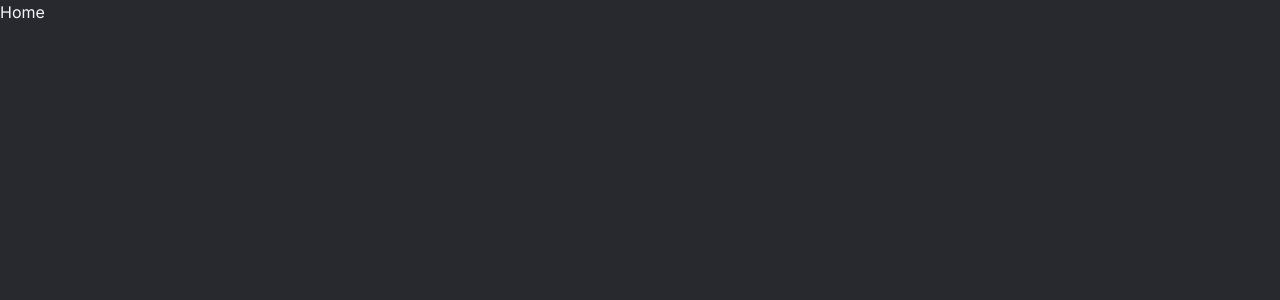
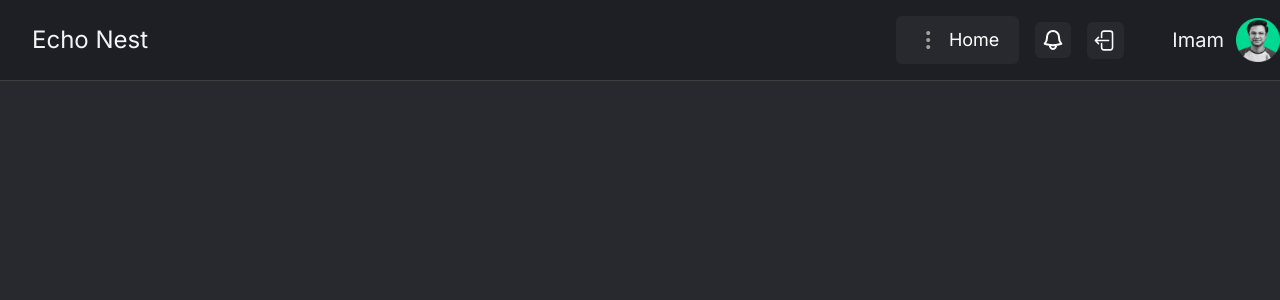
Before and after one commit to imam0321/echo-nest-client, a React (Vite) app: page / in a window 1280 px wide. Shown: the top 300 px of the page. Built offline with nearby package versions, Linux system fonts and the light colour scheme.

Commit message:
add: header

```diff
--- a/src/pages/Home/Home.jsx
+++ b/src/pages/Home/Home.jsx
@@ -1,7 +1,10 @@
+import Header from "../Share/Header/Header";
 
 
 export default function Home() {
   return (
-    <div>Home</div>
+    <div>
+      <Header/>
+    </div>
   )
 }
--- /dev/null
+++ b/src/pages/Share/Header/Header.jsx
@@ -0,0 +1,41 @@
+import HomeIcon from "../../../assets/icons/3dots.svg"
+import Notification from "../../../assets/icons/notification.svg"
+import Avatar from "../../../assets/images/avatars/avatar_1.png"
+import LogOutIcon from "../../../assets/icons/logout.svg"
+import { Link, useNavigate } from 'react-router-dom'
+
+export default function Header() {
+  const navigate = useNavigate();
+
+  const handleLogout = () => {
+    navigate("/login")
+  }
+  return (
+    <nav className="sticky top-0 z-50 border-b border-[#3F3F3F] bg-[#1E1F24] py-4">
+      <div className="container flex flex-col items-center justify-between gap-6 sm:flex-row">
+        <Link to="/" className="text-2xl ms-8">
+          Echo Nest
+        </Link>
+
+        <div className="flex items-center space-x-4">
+          <Link to="/" className="btn-primary">
+            <img src={HomeIcon} alt="Home" />
+            Home
+          </Link>
+          <button className="icon-btn">
+            <img src={Notification} alt="Notification" />
+          </button>
+          <button className="icon-btn" onClick={handleLogout}>
+            <img src={LogOutIcon} alt="Logout" />
+          </button>
+
+          <button className="flex-center !ml-8 gap-3">
+            <span className="text-lg font-medium lg:text-xl">Imam</span>
+            <img className="max-h-[32px] max-w-[32px] lg:max-h-[44px] lg:max-w-[44px]"
+              src={Avatar} alt="" />
+          </button>
+        </div>
+      </div>
+    </nav>
+  )
+}
```
